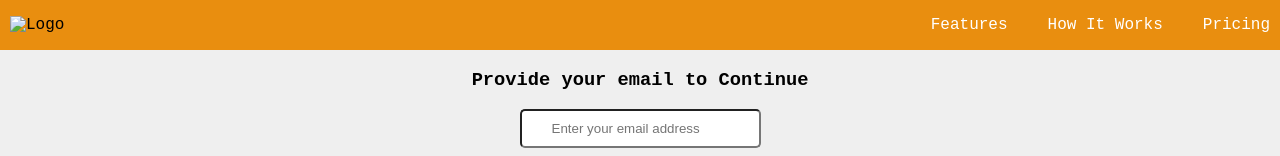
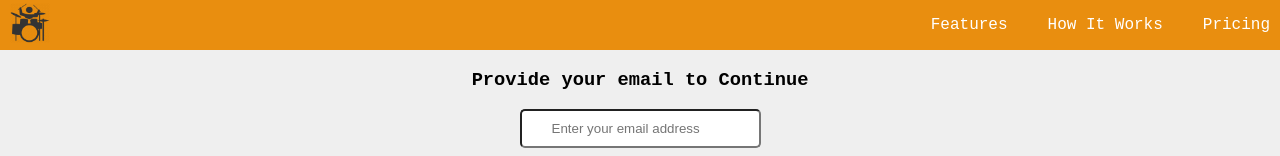
Before and after one commit to SakibAlEmran/Product-landing-page, a plain HTML site: page index.html in a window 1280 px wide. Shown: the top 156 px of the page. Drawn offline with Linux system fonts and the light colour scheme.

Commit message:
Update index.html

```diff
--- a/index.html
+++ b/index.html
@@ -10,7 +10,7 @@
 <body>
     <header id="header">
         <div class="logo">
-            <img id="header-img" height="40px" width="40px" src="img/drum logo.png" alt="Logo">
+            <img id="header-img" height="40px" width="40px" src="drum logo.png" alt="Logo">
         </div>
         <nav id="nav-bar">
             <ul><a href="#features" class="nav-link">Features</a></ul>
```
